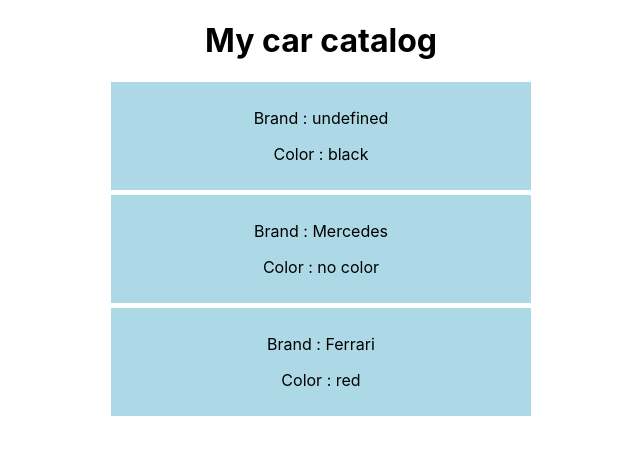
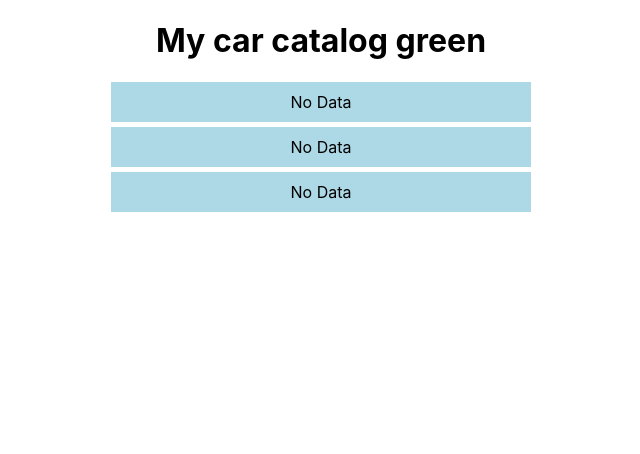
Before and after one commit to wendybaque/Cars-App-Udemy, a React (Create React App) app: page / in a window 1280 px wide. Shown: the top 454 px of the page, without its empty margins (319-959 px from the left). Built offline with nearby package versions, Linux system fonts and the light colour scheme.

Commit message:
Exercice vidéo 19

```diff
--- a/src/App.js
+++ b/src/App.js
@@ -6,12 +6,13 @@ import './App.css';
 // Nécessite une fonction render qui, elle, nécessite un return
 class App extends Component {
   state = {
-    title: 'My car catalog'
+    title: 'My car catalog',
+    color: 'green'
 }
   render() {
     return (
       <div className="App">
-        <Mycars title={this.state.title} />
+        <Mycars title={this.state.title} color={this.state.color} />
       </div>
     );
   }
--- a/src/components/Car.jsx
+++ b/src/components/Car.jsx
@@ -10,7 +10,15 @@ function Car({children, color}) {
   //     return <p>no brand</p>
   //   }
   // }
-  const colorInfo = color ? (<p>Color : {color}</p>) : (<p>Color : no color</p>);
+
+  let colorInfo = "";
+  if(color) {
+    colorInfo = color;
+  } else {
+    colorInfo = 'no color'
+  }
+
+  if (children) {
     return (
       <div style={{
         backgroundColor:'lightblue',
@@ -19,9 +27,21 @@ function Car({children, color}) {
         margin: '5px auto'
         }}>
         {brandInfo}
-      {colorInfo}
+        <p>Color : {colorInfo}</p>
+        {/* Même chose que :
+        {color ? <p>Color : {color}</p> : <p>Color : no color</p>} */}
+        {/* OU
+        <p>Color : {color ? color : "no color"}</p> */}
+
       </div>
     )
   }
+    return <p style={{
+      backgroundColor:'lightblue',
+      width:'400px',
+      padding: '10px',
+      margin: '5px auto'
+      }}> No Data</p>
+}
 
 export default Car;
--- a/src/components/MyCars.jsx
+++ b/src/components/MyCars.jsx
@@ -2,14 +2,19 @@ import React, { Component } from "react";
 import Car from './Car';
 
 class Mycars extends Component {
+    state = {
+        cars : ["Peugeot", "Renault", "Toyota"]
+    }
+    render() {
+      const {title} = this.props;
+      const {color} = this.props;
 
-    render() {
         return (
             <div className="cars">
-                <h1>{this.props.title}</h1>
-                <Car color="black"></Car>
-                <Car>Mercedes</Car>
-                <Car color="red">Ferrari</Car>
+                <h1>{title} {color}</h1>
+                <Car color="black">{this.props.cars}</Car>
+                <Car>{this.props.cars}</Car>
+                <Car color="red">{this.props.cars}</Car>
             </div>
         )
     }
```
Also changed, not shown: 1 other file (tests, documents, lock files or other folders). Lines whose indentation alone changed are shown as unchanged.
